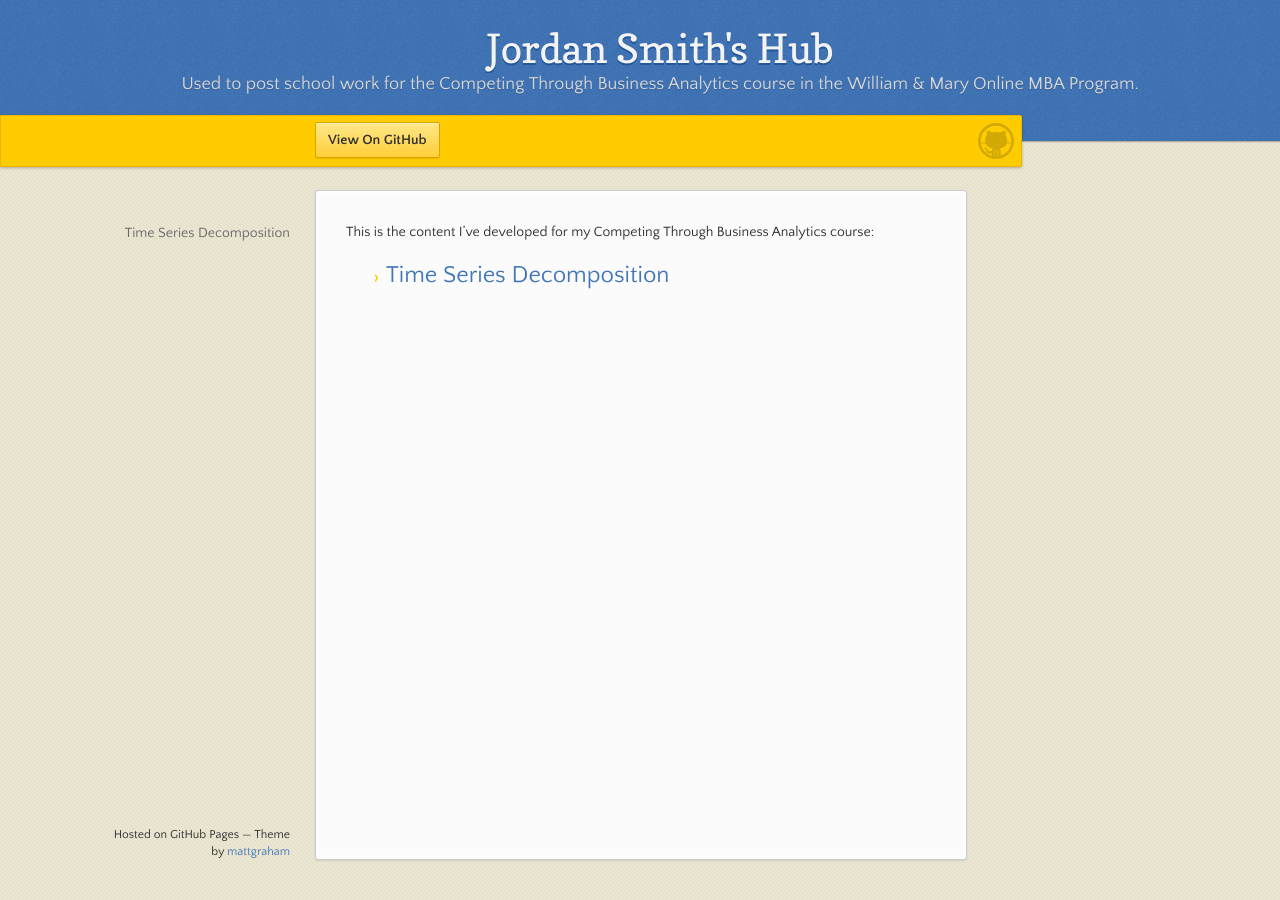
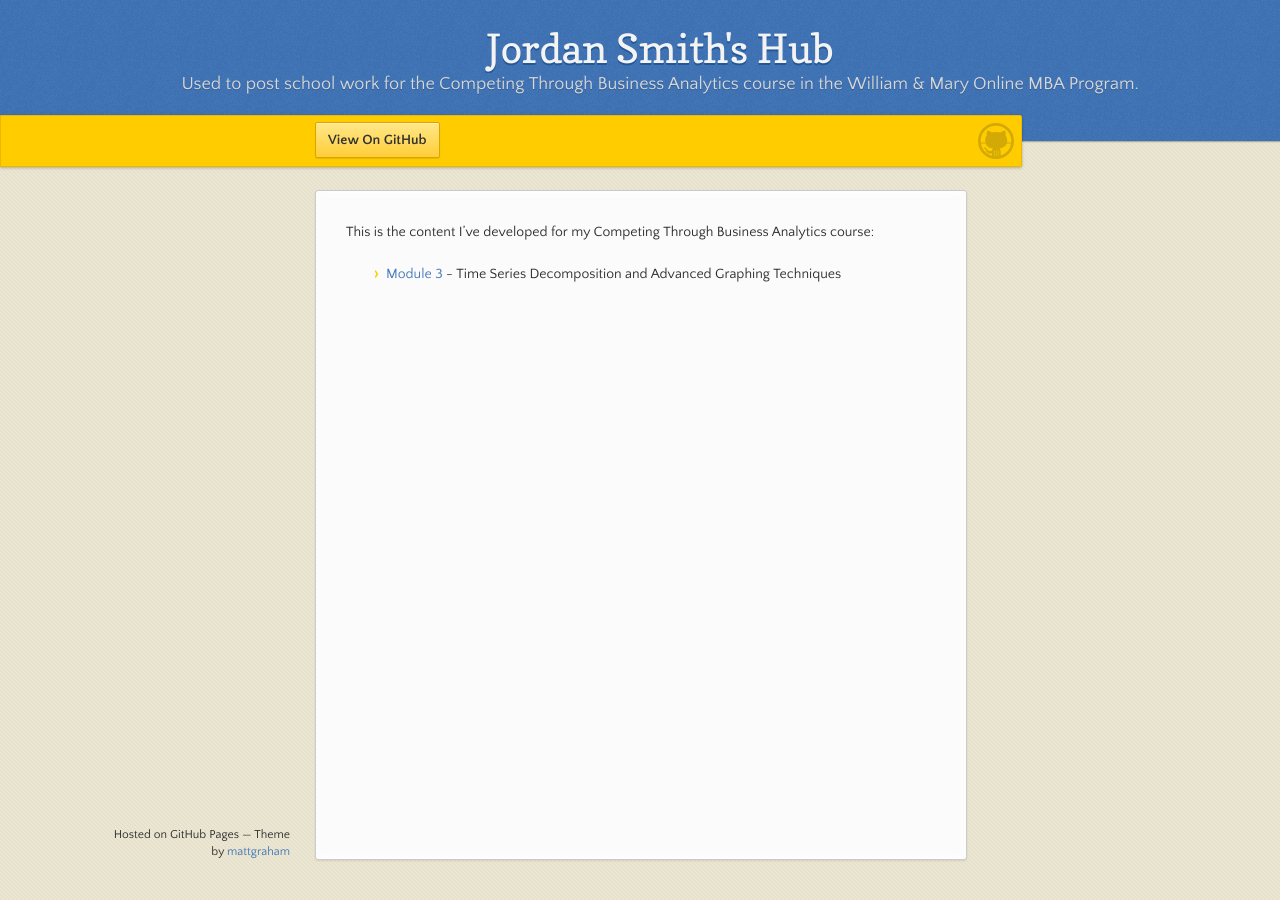
Before and after one commit to jksmith01/jksmith01.github.io, a Jekyll site: the page built from index.md, in a window 1280 px wide. Built offline with Jekyll 4.4.1, drawn with Linux system fonts in a browser that asks for light colours; our own code applies the rules of GitHub Pages for plain Markdown files.

Commit message:
Update index.md

```diff
--- a/index.md
+++ b/index.md
@@ -5,5 +5,4 @@ description: Used to post school work for the Competing Through Business Analyti
 
 This is the content I've developed for my Competing Through Business Analytics course:
 
-- [Time Series Decomposition](/TimeSeries)
--
+- [Module 3](/Module3) - Time Series Decomposition and Advanced Graphing Techniques
```
